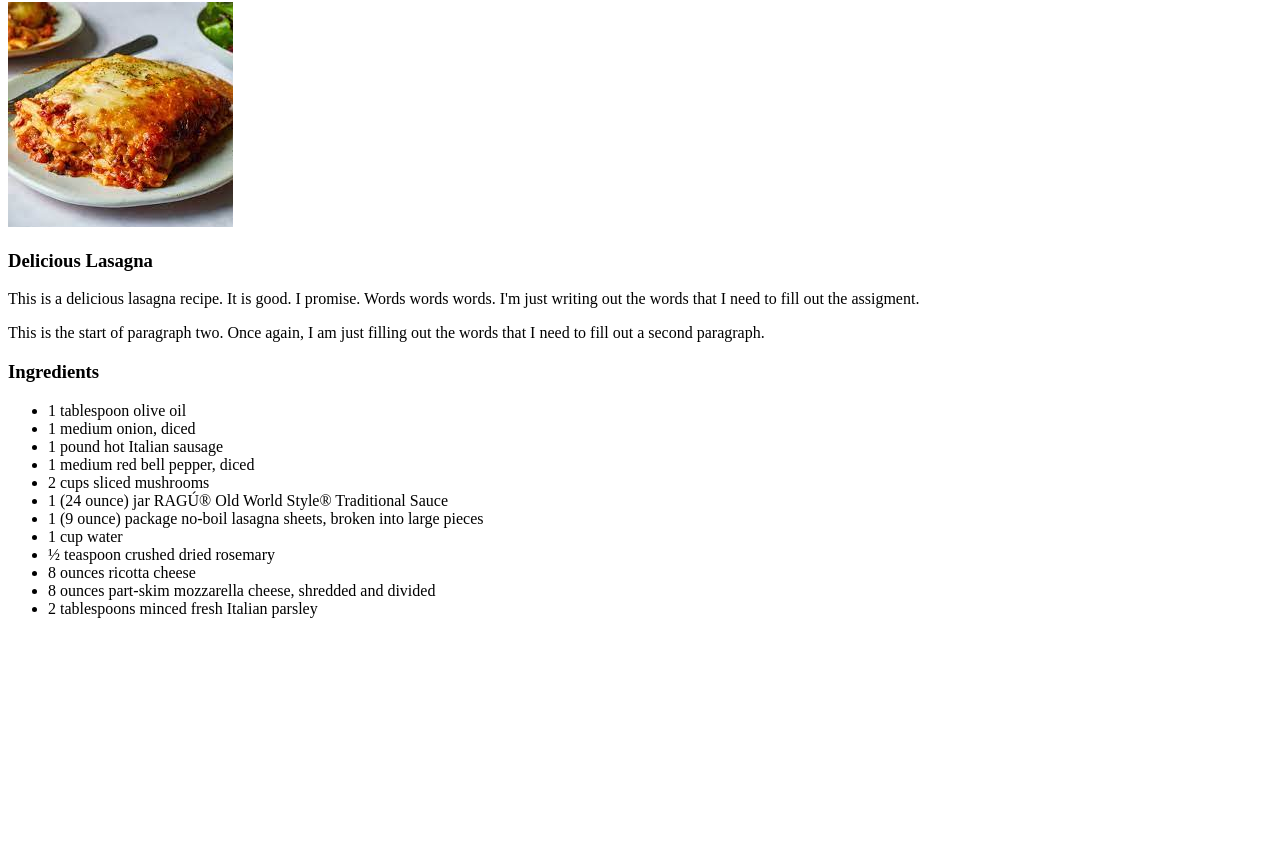
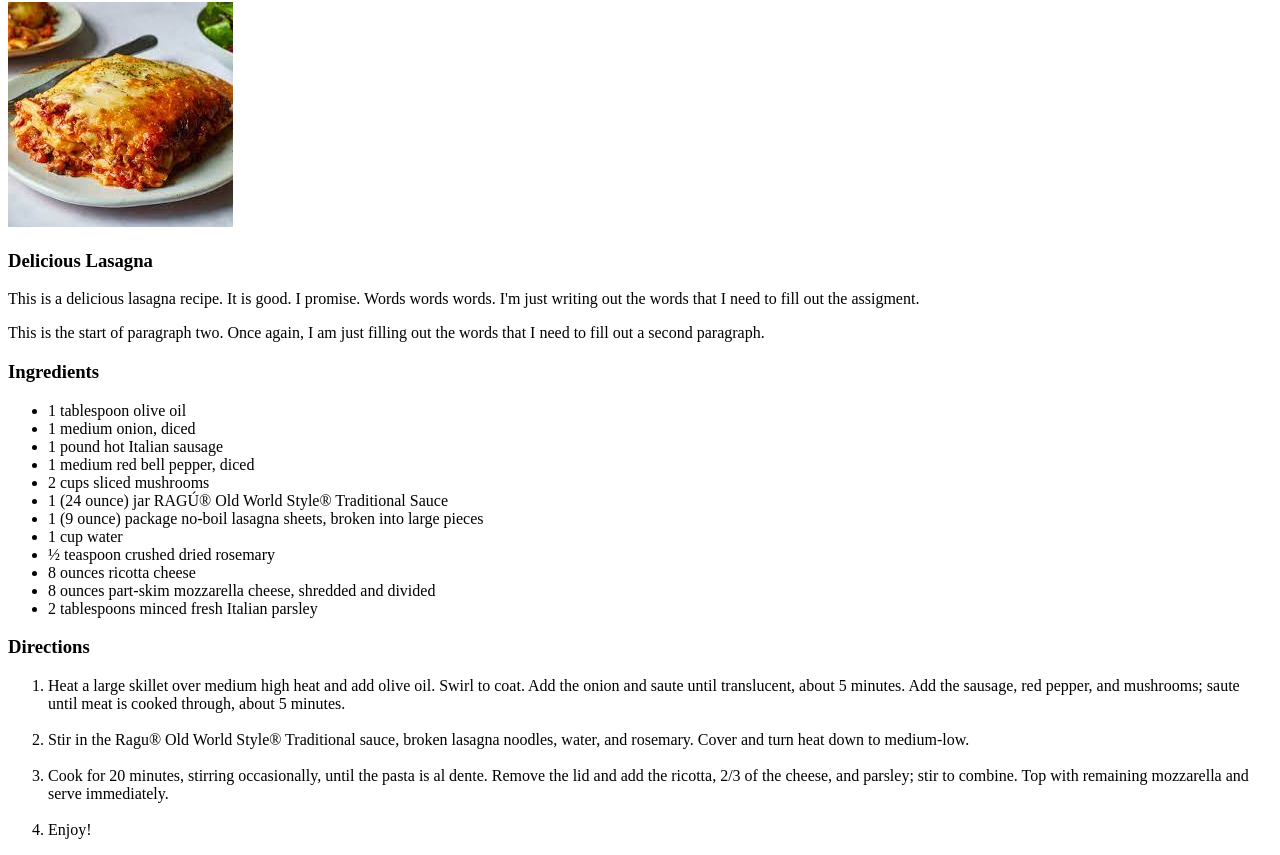
Before and after one commit to zvlvs/odin-recipes, a plain HTML site: page recipes/lasagna.html in a window 1280 px wide. Shown: the part 78-933 px from the top of the page. Before the commit the page ends 800 px from the top, so only its background shows below. Drawn offline with Linux system fonts and the light colour scheme.

Commit message:
added chocolate-chip-cookie.html and modified lasagna.html

```diff
--- a/recipes/lasagna.html
+++ b/recipes/lasagna.html
@@ -30,9 +30,18 @@
         <li>8 ounces ricotta cheese</li>
         <li>8 ounces part-skim mozzarella cheese, shredded and divided</li>
         <li>2 tablespoons minced fresh Italian parsley</li>
+     </ul>
 
-
-     </ul>
+     <h3>Directions</h3>
+     <ol>
+         <li>Heat a large skillet over medium high heat and add olive oil. Swirl to coat. Add the onion and saute until translucent, about 5 minutes. Add the sausage, red pepper, and mushrooms; saute until meat is cooked through, about 5 minutes.</li>
+         <br>
+         <li>Stir in the Ragu® Old World Style® Traditional sauce, broken lasagna noodles, water, and rosemary. Cover and turn heat down to medium-low.</li>
+         <br>
+         <li>Cook for 20 minutes, stirring occasionally, until the pasta is al dente. Remove the lid and add the ricotta, 2/3 of the cheese, and parsley; stir to combine. Top with remaining mozzarella and serve immediately.</li>
+         <br>
+         <li>Enjoy!</li>
+     </ol>
  </body>
 
 </html>
```
Also changed, not shown: recipes/chocolate-chip-cookie.html (added, +13 -0 lines).
